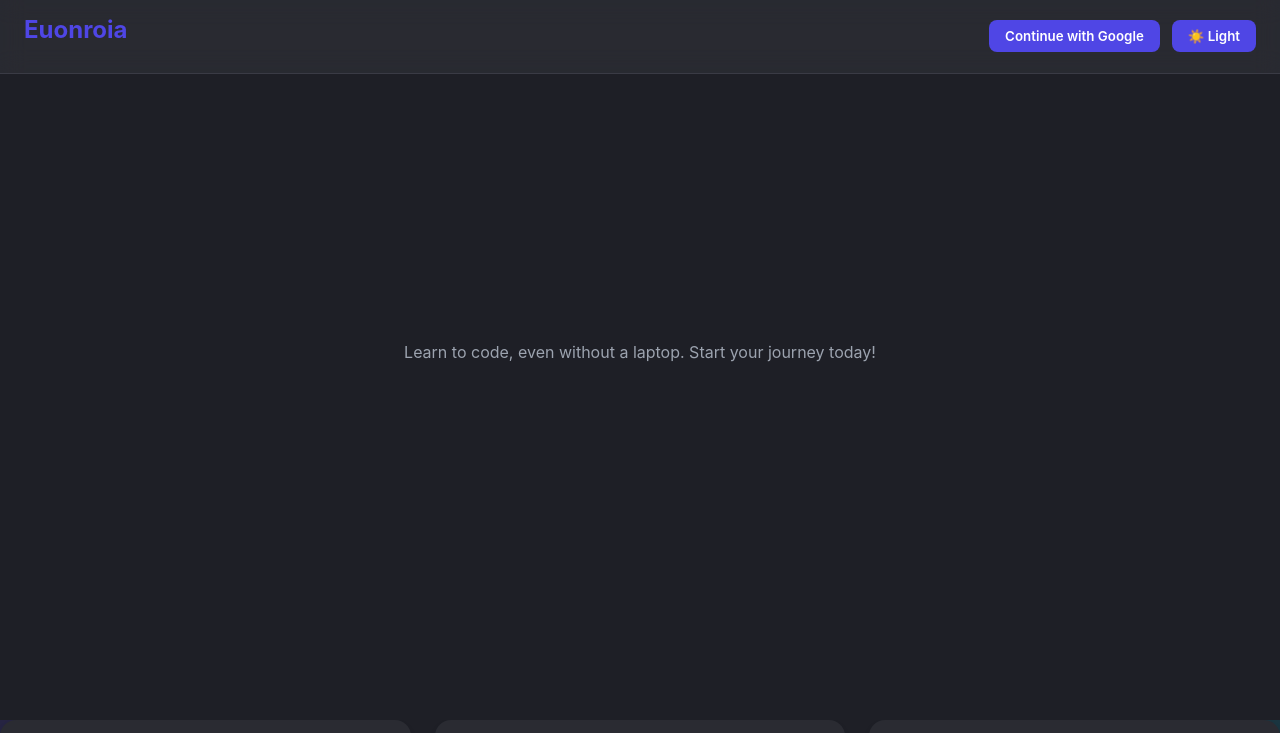
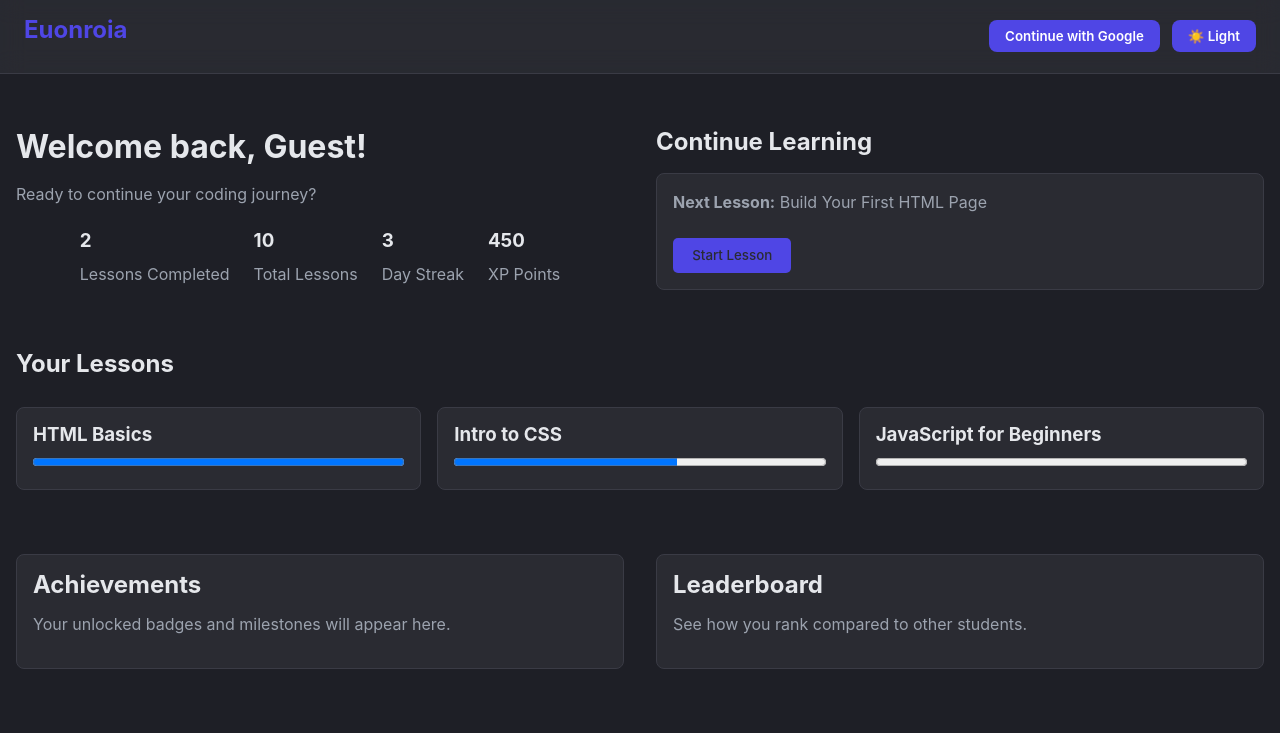
Before and after one commit to euonoia/euonroia, a React (Vite) app in the folder frontend/: page /dashboard in a window 1280 px wide. Before the commit this address led to /. Shown: the top 733 px of the page. Built offline with nearby package versions, Linux system fonts and the light colour scheme; no server answers.

Commit message:
Update dashboard.tsx

```diff
--- a/frontend/src/pages/dashboard.tsx
+++ b/frontend/src/pages/dashboard.tsx
@@ -1,4 +1,4 @@
-import { Link, Navigate } from "react-router-dom";
+import { Link } from "react-router-dom";
 import Header from "../components/header";
 import Footer from "../components/footer";
 import DashboardStats from "../components/DashboardStats";
@@ -10,7 +10,7 @@ export default function Dashboard() {
   const { user, loading } = useUser(); // Get user + loading state
   const { theme } = useTheme();
 
-  // Show a loading state while fetching the user
+  // You can still show loading if you want
   if (loading) {
     return (
       <div className={`dashboard-page ${theme}`}>
@@ -23,12 +23,7 @@ export default function Dashboard() {
     );
   }
 
-  // Redirect to the landing page only if user is confirmed as null
-  if (!user) {
-    return <Navigate to="/" replace />;
-  }
-
-  // Example lessons data
+  // Remove the redirect completely, so page renders even if user is null
   const lessons = [
     { id: "html-basics", title: "HTML Basics", progress: 100 },
     { id: "css-intro", title: "Intro to CSS", progress: 60 },
@@ -40,10 +35,9 @@ export default function Dashboard() {
       <Header />
 
       <main className="dashboard-main">
-        {/* Top Section */}
         <div className="dashboard-top">
           <div className="dashboard-left">
-            <h1>Welcome back, {user.name}!</h1>
+            <h1>Welcome back, {user?.name || "Guest"}!</h1>
             <p>Ready to continue your coding journey?</p>
 
             <DashboardStats
@@ -67,16 +61,11 @@ export default function Dashboard() {
           </div>
         </div>
 
-        {/* Lessons Overview Section */}
         <section className="lessons-overview">
           <h2>Your Lessons</h2>
           <div className="lessons-grid">
             {lessons.map((lesson) => (
-              <Link
-                key={lesson.id}
-                to={`/lessons/${lesson.id}`}
-                className="lesson-link"
-              >
+              <Link key={lesson.id} to={`/lessons/${lesson.id}`} className="lesson-link">
                 <div className="lesson-card">
                   <h3>{lesson.title}</h3>
                   <progress value={lesson.progress} max={100} />
@@ -86,7 +75,6 @@ export default function Dashboard() {
           </div>
         </section>
 
-        {/* Bottom Section (Achievements & Leaderboard) */}
         <div className="dashboard-bottom">
           <div className="dashboard-bottom-left">
             <h2>Achievements</h2>
@@ -98,7 +86,6 @@ export default function Dashboard() {
           </div>
         </div>
       </main>
-
     </div>
   );
 }
```
